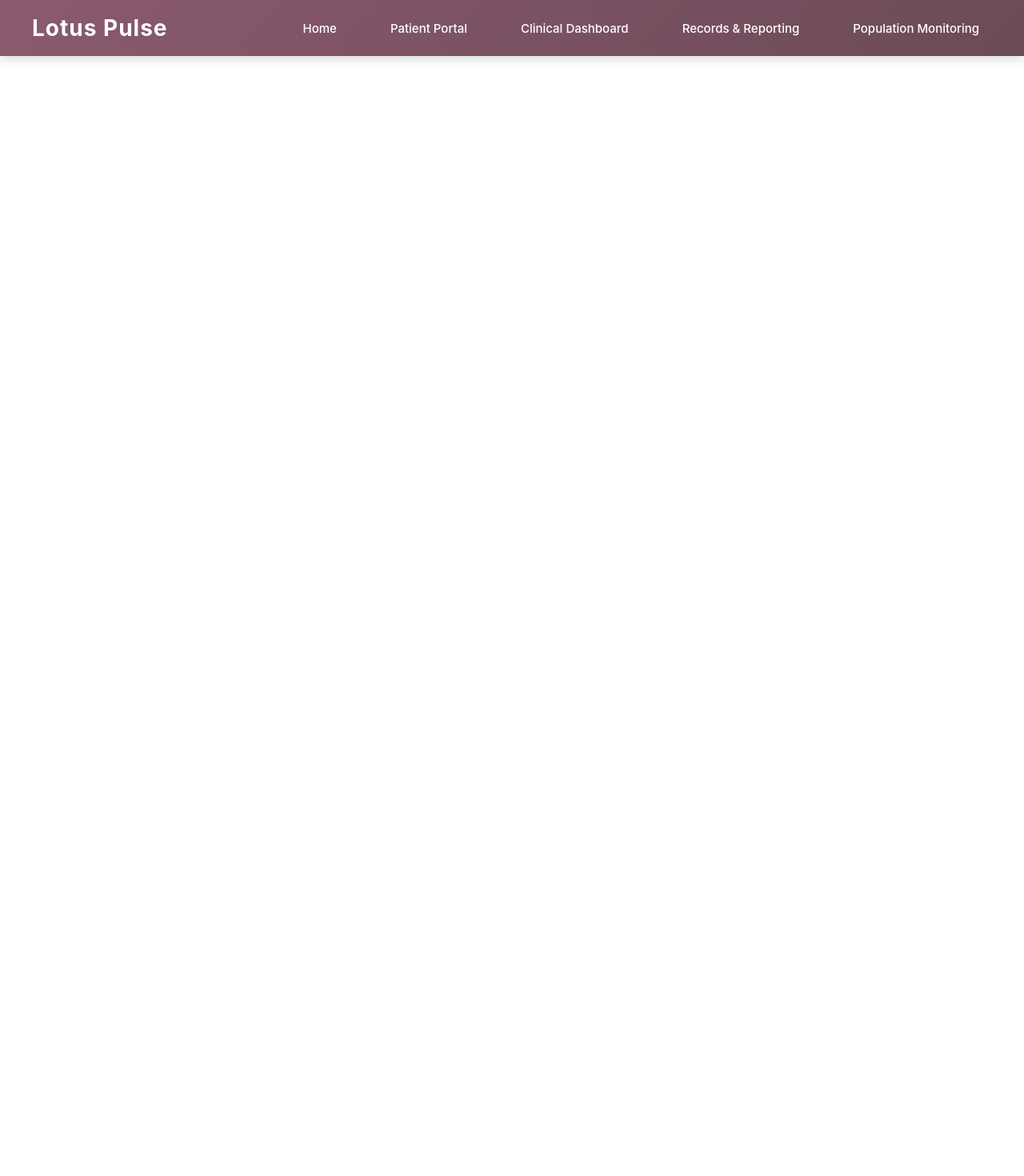
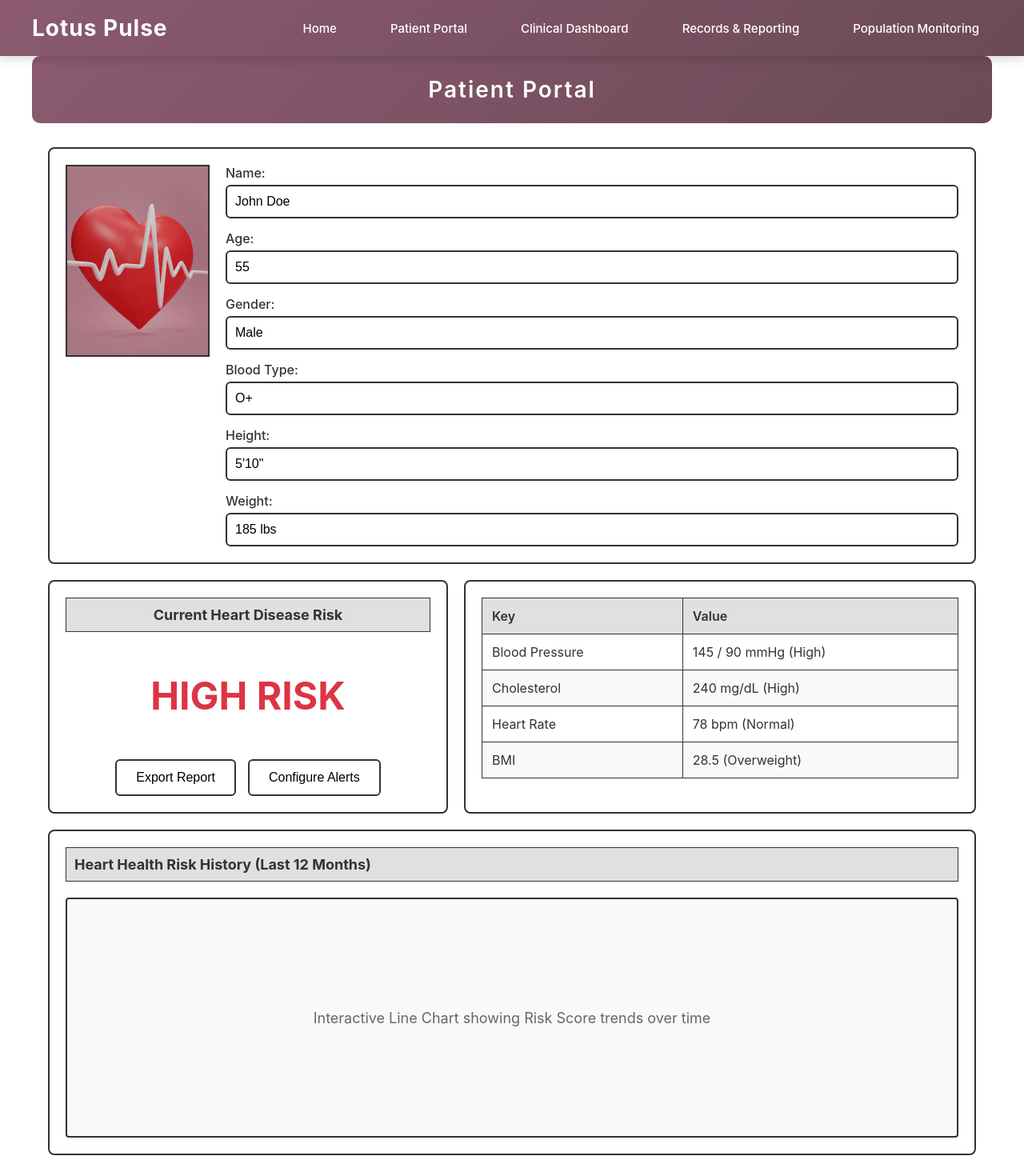
Before and after one commit to nickanhhuy/LotusPulse_SE, a React (Create React App) app: page /patient/dashboard in a window 1280 px wide. Shown: the top 1470 px of the page at 80% size. Before the commit the page ends 800 px from the top, so only its background shows below. Built offline with nearby package versions, Linux system fonts and the light colour scheme; the HTML template or start-up script is replaced by a standard one.

Commit message:
Add Patient Portal

```diff
--- a/src/data/mockData.js
+++ b/src/data/mockData.js
@@ -1,6 +1,41 @@
-// Mock data for the application will be defined here
+// Mock data for the application
 
-export const mockPatientData = {};
+export const mockPatientData = {
+  patientInfo: {
+    name: 'John Doe',
+    age: 55,
+    gender: 'Male',
+    bloodType: 'O+',
+    height: '5\'10"',
+    weight: '185 lbs',
+    lastAssessment: 'March 11, 2026'
+  },
+  currentRisk: {
+    level: 'HIGH RISK',
+    score: 78,
+    color: '#ef4444'
+  },
+  keyFactors: [
+    { name: 'Blood Pressure', value: '145 / 90 mmHg (High)' },
+    { name: 'Cholesterol', value: '240 mg/dL (High)' },
+    { name: 'Heart Rate', value: '78 bpm (Normal)' },
+    { name: 'BMI', value: '28.5 (Overweight)' }
+  ],
+  riskHistory: [
+    { month: 'Mar 2025', score: 45 },
+    { month: 'Apr 2025', score: 48 },
+    { month: 'May 2025', score: 52 },
+    { month: 'Jun 2025', score: 55 },
+    { month: 'Jul 2025', score: 58 },
+    { month: 'Aug 2025', score: 62 },
+    { month: 'Sep 2025', score: 65 },
+    { month: 'Oct 2025', score: 68 },
+    { month: 'Nov 2025', score: 72 },
+    { month: 'Dec 2025', score: 74 },
+    { month: 'Jan 2026', score: 76 },
+    { month: 'Feb 2026', score: 78 }
+  ]
+};
 
 export const mockClinicalData = {};
 
--- a/src/pages/patient/PatientDashboard.css
+++ b/src/pages/patient/PatientDashboard.css
@@ -1,3 +1,214 @@
 .patient-dashboard {
-  /* Styles will be added here */
+  padding: 20px;
+  max-width: 1200px;
+  margin: 0 auto;
 }
+
+.page-header {
+  background: linear-gradient(135deg, #17a2b8 0%, #138496 100%);
+  padding: 15px 20px;
+  margin: -20px -20px 20px -20px;
+  border-radius: 8px 8px 0 0;
+}
+
+.page-header h1 {
+  margin: 0;
+  color: white;
+  font-size: 24px;
+  font-weight: 600;
+}
+
+.first-row {
+  margin-bottom: 20px;
+}
+
+.patient-info-card {
+  background: white;
+  border: 2px solid #333;
+  border-radius: 8px;
+  padding: 20px;
+  display: flex;
+  gap: 20px;
+}
+
+.patient-image {
+  width: 180px;
+  height: 240px;
+  border: 2px solid #333;
+  background: #f5f5f5;
+  display: flex;
+  align-items: center;
+  justify-content: center;
+  overflow: hidden;
+  flex-shrink: 0;
+}
+
+.patient-image img {
+  width: 100%;
+  height: 100%;
+  object-fit: cover;
+}
+
+.patient-details {
+  flex: 1;
+  display: grid;
+  grid-template-columns: 1fr 1fr;
+  gap: 15px;
+}
+
+.detail-field {
+  display: flex;
+  flex-direction: column;
+  gap: 5px;
+}
+
+.detail-field label {
+  font-size: 16px;
+  font-weight: 500;
+  color: #333;
+}
+
+.detail-field input {
+  padding: 10px;
+  border: 2px solid #333;
+  border-radius: 6px;
+  font-size: 16px;
+  background: white;
+}
+
+.factors-table-card {
+  background: white;
+  border: 2px solid #333;
+  border-radius: 8px;
+  padding: 20px;
+}
+
+.factors-table {
+  width: 100%;
+  border-collapse: collapse;
+}
+
+.factors-table thead {
+  background: #e0e0e0;
+}
+
+.factors-table th {
+  padding: 12px;
+  text-align: left;
+  border: 1px solid #333;
+  font-weight: 600;
+  color: #333;
+}
+
+.factors-table td {
+  padding: 12px;
+  border: 1px solid #333;
+  color: #333;
+}
+
+.factors-table tbody tr:nth-child(even) {
+  background: #f9f9f9;
+}
+
+.second-row {
+  display: grid;
+  grid-template-columns: 500px 1fr;
+  gap: 20px;
+  margin-bottom: 20px;
+}
+
+.risk-card {
+  background: white;
+  border: 2px solid #333;
+  border-radius: 8px;
+  padding: 20px;
+}
+
+.risk-card h3 {
+  margin: 0 0 20px 0;
+  padding: 10px;
+  background: #e0e0e0;
+  border: 1px solid #333;
+  font-size: 18px;
+  text-align: center;
+  color: #333;
+}
+
+.risk-level {
+  text-align: center;
+  font-size: 48px;
+  font-weight: bold;
+  color: #dc3545;
+  padding: 30px 0;
+  margin-bottom: 20px;
+}
+
+.button-group {
+  display: flex;
+  gap: 15px;
+  justify-content: center;
+}
+
+.btn {
+  padding: 12px 24px;
+  border: 2px solid #333;
+  border-radius: 6px;
+  background: white;
+  font-size: 16px;
+  cursor: pointer;
+  transition: all 0.2s;
+}
+
+.btn:hover {
+  background: #f0f0f0;
+}
+
+.third-row {
+  margin-bottom: 20px;
+}
+
+.chart-section {
+  background: white;
+  border: 2px solid #333;
+  border-radius: 8px;
+  padding: 20px;
+}
+
+.chart-section h3 {
+  margin: 0 0 20px 0;
+  padding: 10px;
+  background: #e0e0e0;
+  border: 1px solid #333;
+  font-size: 18px;
+  color: #333;
+}
+
+.chart-placeholder {
+  min-height: 300px;
+  border: 2px solid #333;
+  background: #f9f9f9;
+  display: flex;
+  align-items: center;
+  justify-content: center;
+  border-radius: 4px;
+}
+
+.chart-placeholder p {
+  color: #666;
+  font-size: 18px;
+  text-align: center;
+}
+
+@media (max-width: 1024px) {
+  .second-row {
+    grid-template-columns: 1fr;
+  }
+
+  .patient-info-card {
+    flex-direction: column;
+  }
+
+  .patient-image {
+    width: 100%;
+  }
+}
--- a/src/pages/patient/PatientDashboard.js
+++ b/src/pages/patient/PatientDashboard.js
@@ -1,10 +1,93 @@
-import React from 'react';
 import './PatientDashboard.css';
+import { mockPatientData } from '../../data/mockData';
 
 function PatientDashboard() {
+  const exportReport = () => {
+    alert('Export Report functionality would be implemented here');
+  };
+
+  const configureAlerts = () => {
+    alert('Configure Alerts functionality would be implemented here');
+  };
+
   return (
     <div className="patient-dashboard">
-      {/* Patient Dashboard implementation will go here */}
+      <div className="page-header">
+        <h1>Patient Portal</h1>
+      </div>
+
+      <div className="first-row">
+        <div className="patient-info-card">
+          <div className="patient-image">
+            <img src="/images/heart.jpg" alt="Patient" />
+          </div>
+          <div className="patient-details">
+            <div className="detail-field">
+              <label>Name:</label>
+              <input type="text" value={mockPatientData.patientInfo.name} readOnly />
+            </div>
+            <div className="detail-field">
+              <label>Age:</label>
+              <input type="text" value={mockPatientData.patientInfo.age} readOnly />
+            </div>
+            <div className="detail-field">
+              <label>Gender:</label>
+              <input type="text" value={mockPatientData.patientInfo.gender} readOnly />
+            </div>
+            <div className="detail-field">
+              <label>Blood Type:</label>
+              <input type="text" value={mockPatientData.patientInfo.bloodType} readOnly />
+            </div>
+            <div className="detail-field">
+              <label>Height:</label>
+              <input type="text" value={mockPatientData.patientInfo.height} readOnly />
+            </div>
+            <div className="detail-field">
+              <label>Weight:</label>
+              <input type="text" value={mockPatientData.patientInfo.weight} readOnly />
+            </div>
+          </div>
+        </div>
+      </div>
+
+      <div className="second-row">
+        <div className="risk-card">
+          <h3>Current Heart Disease Risk</h3>
+          <div className="risk-level">HIGH RISK</div>
+          <div className="button-group">
+            <button className="btn" onClick={exportReport}>Export Report</button>
+            <button className="btn" onClick={configureAlerts}>Configure Alerts</button>
+          </div>
+        </div>
+
+        <div className="factors-table-card">
+          <table className="factors-table">
+            <thead>
+              <tr>
+                <th>Key</th>
+                <th>Value</th>
+              </tr>
+            </thead>
+            <tbody>
+              {mockPatientData.keyFactors.map((factor, index) => (
+                <tr key={index}>
+                  <td>{factor.name}</td>
+                  <td>{factor.value}</td>
+                </tr>
+              ))}
+            </tbody>
+          </table>
+        </div>
+      </div>
+
+      <div className="third-row">
+        <div className="chart-section">
+          <h3>Heart Health Risk History (Last 12 Months)</h3>
+          <div className="chart-placeholder">
+            <p>Interactive Line Chart showing Risk Score trends over time</p>
+          </div>
+        </div>
+      </div>
     </div>
   );
 }
```
Also changed, not shown: 1 other file (tests, documents, lock files or other folders).
